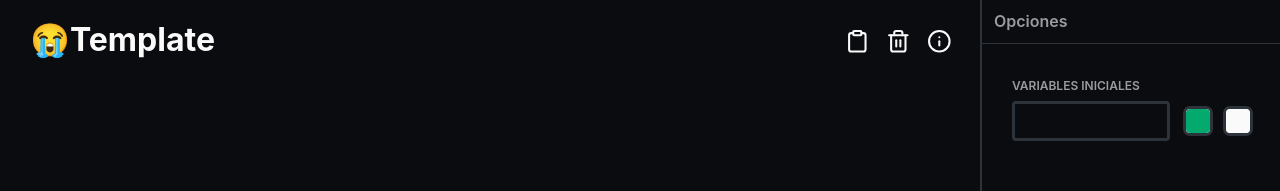
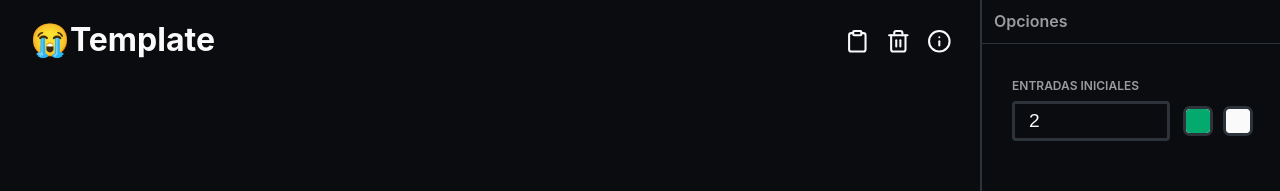
Before and after one commit to munozrc/truth-table-template, a React (Vite) app: page / in a window 1280 px wide. Shown: the top 191 px of the page. Built offline with nearby package versions, Linux system fonts and the light colour scheme.

Commit message:
add component OptionsInput

```diff
--- a/src/views/Dashboard/PanelOptions/index.tsx
+++ b/src/views/Dashboard/PanelOptions/index.tsx
@@ -1,25 +1,15 @@
 import React, { FC } from 'react'
-import GroupInputs from '../../../components/GroupInputs'
-import Input from '../../../components/Input'
-import InputColor from '../../../components/InputColor'
-import useField from '../../../hooks/useField'
+import OptionsInput from './OptionsInput'
 import styles from './styles.module.css'
 
 const PanelOptions: FC<{}> = () => {
-  const color = useField('color', '#fafafa')
-  const bgColor = useField('color', '#04aa6d')
-
   return (
     <section className={styles.wrapper}>
       <header className={styles.header}>
         <h4 className={styles.header__title}>Opciones</h4>
       </header>
       <div className={styles.panel__wrapper}>
-        <GroupInputs labelValue='Variables Iniciales'>
-          <Input type='number' />
-          <InputColor {...bgColor} />
-          <InputColor {...color} />
-        </GroupInputs>
+        <OptionsInput labelValue='Entradas Iniciales' name='styleInitialVariables' />
       </div>
     </section>
   )
```
